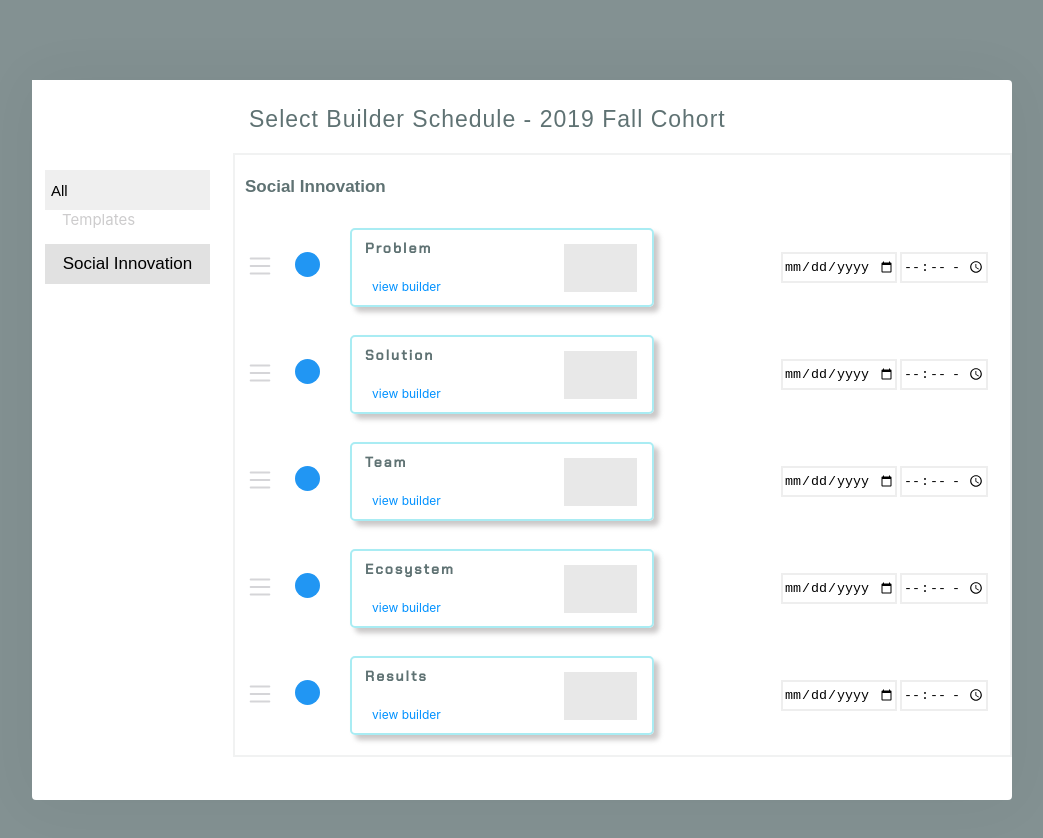
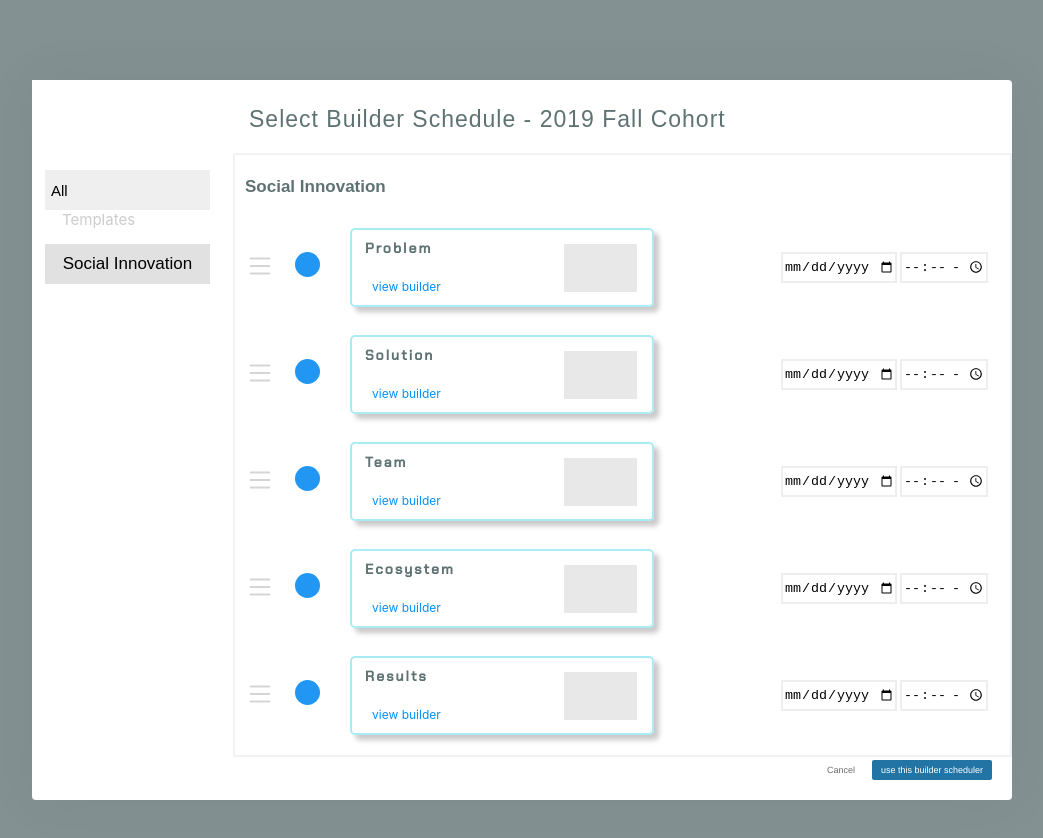
Before and after one commit to Alexoid1/RebelBase, a React (Create React App) app: page / in a window 1280 px wide. Shown: the top 838 px of the page, without its empty margins (118-1161 px from the left). Built offline with nearby package versions, Linux system fonts and the light colour scheme.

Commit message:
add bottom buttons and add handledatechange method

```diff
--- a/src/components/DateContainer.js
+++ b/src/components/DateContainer.js
@@ -1,14 +1,17 @@
 import {useState,useEffect,React} from 'react';
 import './DateContainer.css'
 
-function DateContainer({checked}) {
-
+function DateContainer({datee,time,checked}) {
+    const[currentDate,setCurrentDateC]=useState(datee);
+    const handleDateChange=(e)=>{
+        console.log(e.target.value)
+    }
         let dateC
             if(checked){
                dateC=(
                     <div className='dateContainer'>
                         <div>
-                            <input className='date ' placeholder="MM-DD-YYY" type="date"></input>
+                            <input className='date ' placeholder="MM-DD-YYY" onChange={e=>handleDateChange(e)} type="date"></input>
                             <input className='hour ' type="time"></input>
                         </div>
                     </div>
--- a/src/components/ItemList.css
+++ b/src/components/ItemList.css
@@ -1,6 +1,7 @@
 .itemContainer {
     width: 80%;
     margin-left: 10px;
+    height: 700px;
 }
 
 .title {
@@ -152,7 +153,37 @@
 }
 
 .itemSelected {
-
     background: rgba(0, 217, 255, 0.267);
     z-index:50;
 }
+
+.buttonsContainer {
+    text-align: right;
+    margin-right: 20px;
+}
+
+.buttonsContainer button {
+    height: 20px;
+    border:none;
+    font-family: Helvetica, sans-serif;
+    font-size: 9px;
+    font-weight: thin;
+    border-radius: 2px;
+
+}
+
+.use {
+    width: 120px;
+    background: rgb(34,116,165);
+    color: white;
+    margin-left: 11px;
+}
+
+.use:hover {
+    background: rgb(26, 75, 148);
+}
+
+.cancel {
+    color: #6A6B6B;
+    background: none;
+}
--- a/src/components/ItemList.js
+++ b/src/components/ItemList.js
@@ -135,7 +135,7 @@ function ItemList() {
 
                                                 </div>
 
-                                                <DateContainer checked={item.checked} />
+                                                <DateContainer date={item.date} time={item.time} checked={item.checked} />
                                             </div>
                                         )
                                     }
@@ -206,7 +206,7 @@ function ItemList() {
 
                                                     </div>
 
-                                                    <DateContainer checked={item.checked} />
+                                                    <DateContainer date={item.date} time={item.time} checked={item.checked} />
                                             </div>
                                         )}
                                     </Draggable>
@@ -228,6 +228,15 @@ function ItemList() {
             <div>
                       {filterElement}
             </div>
+
+        </div>
+        <div className='buttonsContainer'>
+            <button className='cancel' type='button'>
+                Cancel
+            </button>
+            <button className='use' type='button'>
+                use this builder scheduler
+            </button>
         </div>
     </div>
 
```
